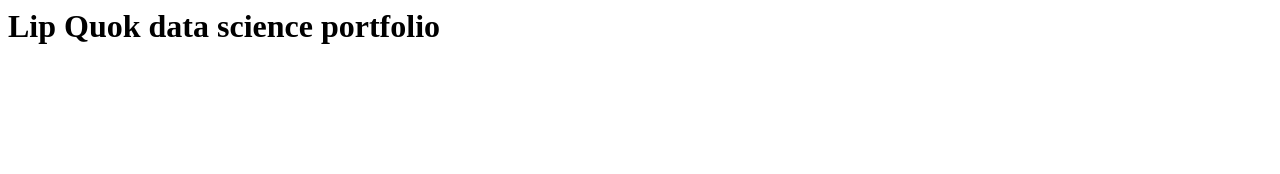
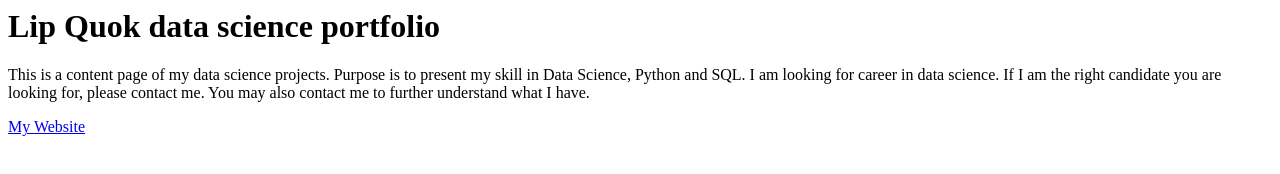
Before and after one commit to lipquok218/lipquok218.github.io, a plain HTML site: page index.html in a window 1280 px wide. Drawn offline with Linux system fonts and the light colour scheme.

Commit message:
Update index.html

```diff
--- a/index.html
+++ b/index.html
@@ -1,3 +1,11 @@
 <html>
     <h1>Lip Quok data science portfolio</h1>
+
+    <p>
+        This is a content page of my data science projects. Purpose is to present my skill in Data Science, Python and SQL. I am looking for career in data science. If I am the right candidate you are looking for, please contact me. You may also contact me to further understand what I have.
+    </p>
+
+    <p>
+        <a href='https://scyap.github.io/DataScience'>My Website </a>
+    </p>
 </html>
```
